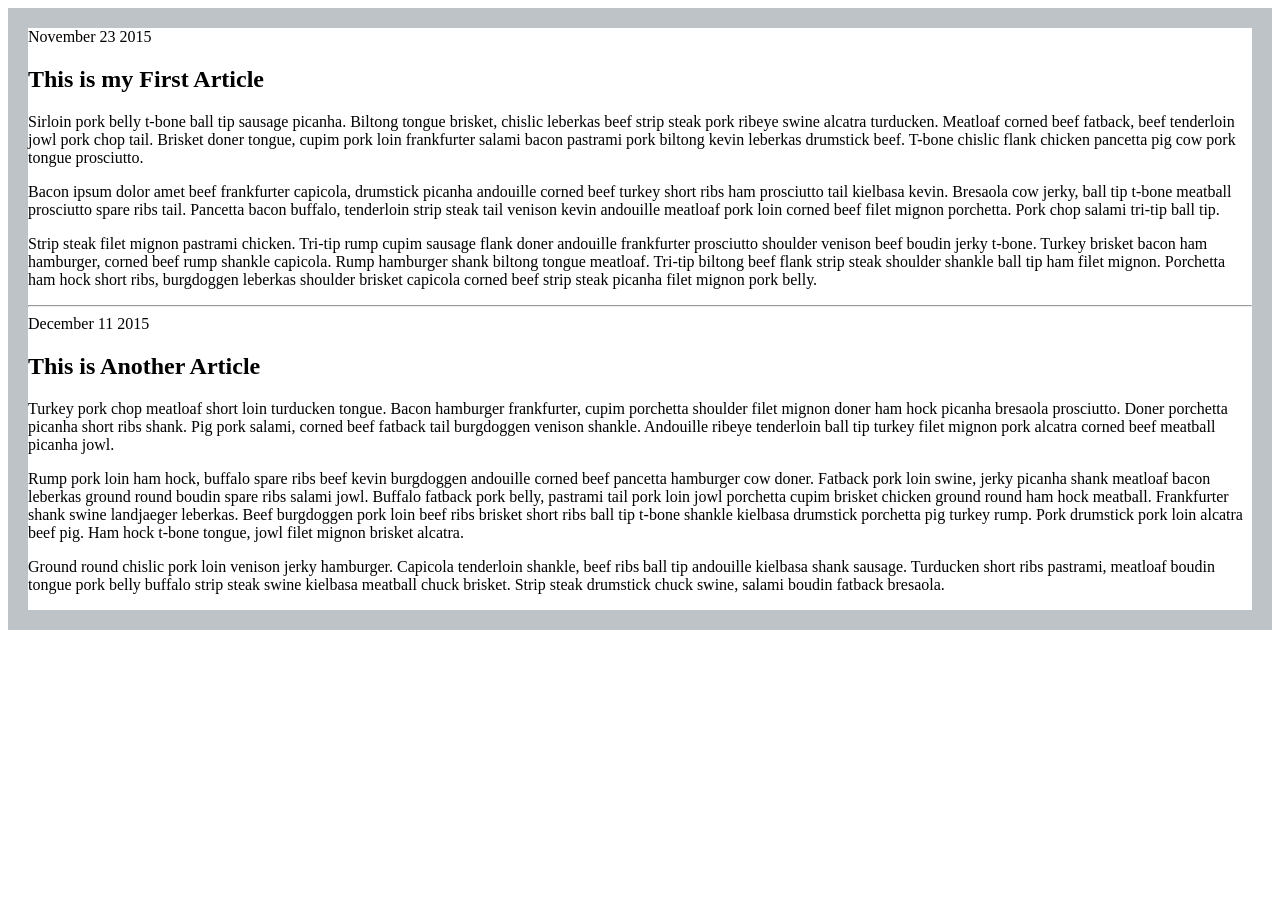
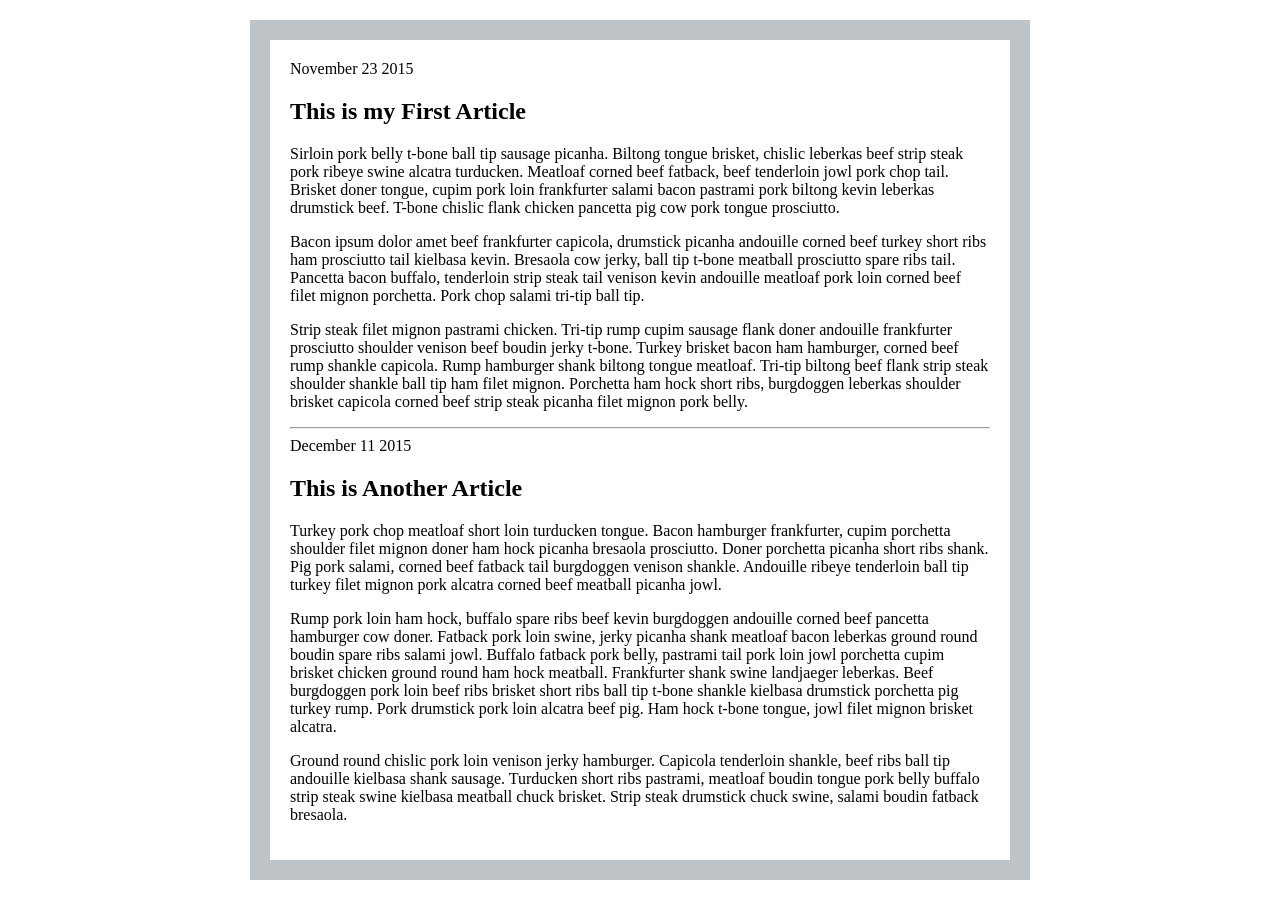
Before and after one commit to ml042685/Blog, a plain HTML site: page index.html in a window 1280 px wide. Before the commit the page ends 800 px from the top, so only its background shows below. Drawn offline with Linux system fonts and the light colour scheme.

Commit message:
max width

```diff
--- a/blog.css
+++ b/blog.css
@@ -1,3 +1,7 @@
 body {
     border: 20px solid #bdc3c7;
+    padding: 20px;
+    max-width: 700px;
+    width: 80%;
+    margin: 20px auto;
 }
```
